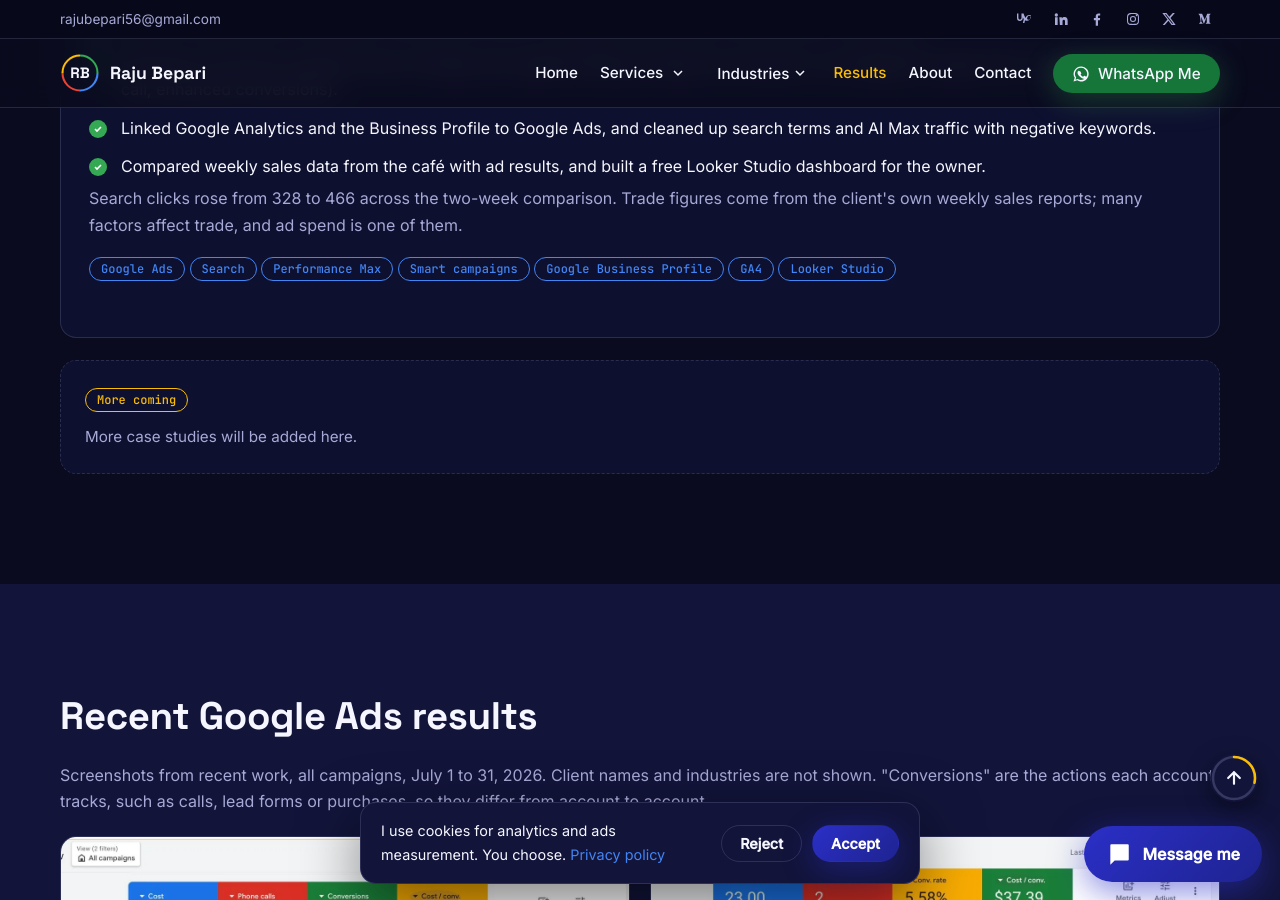
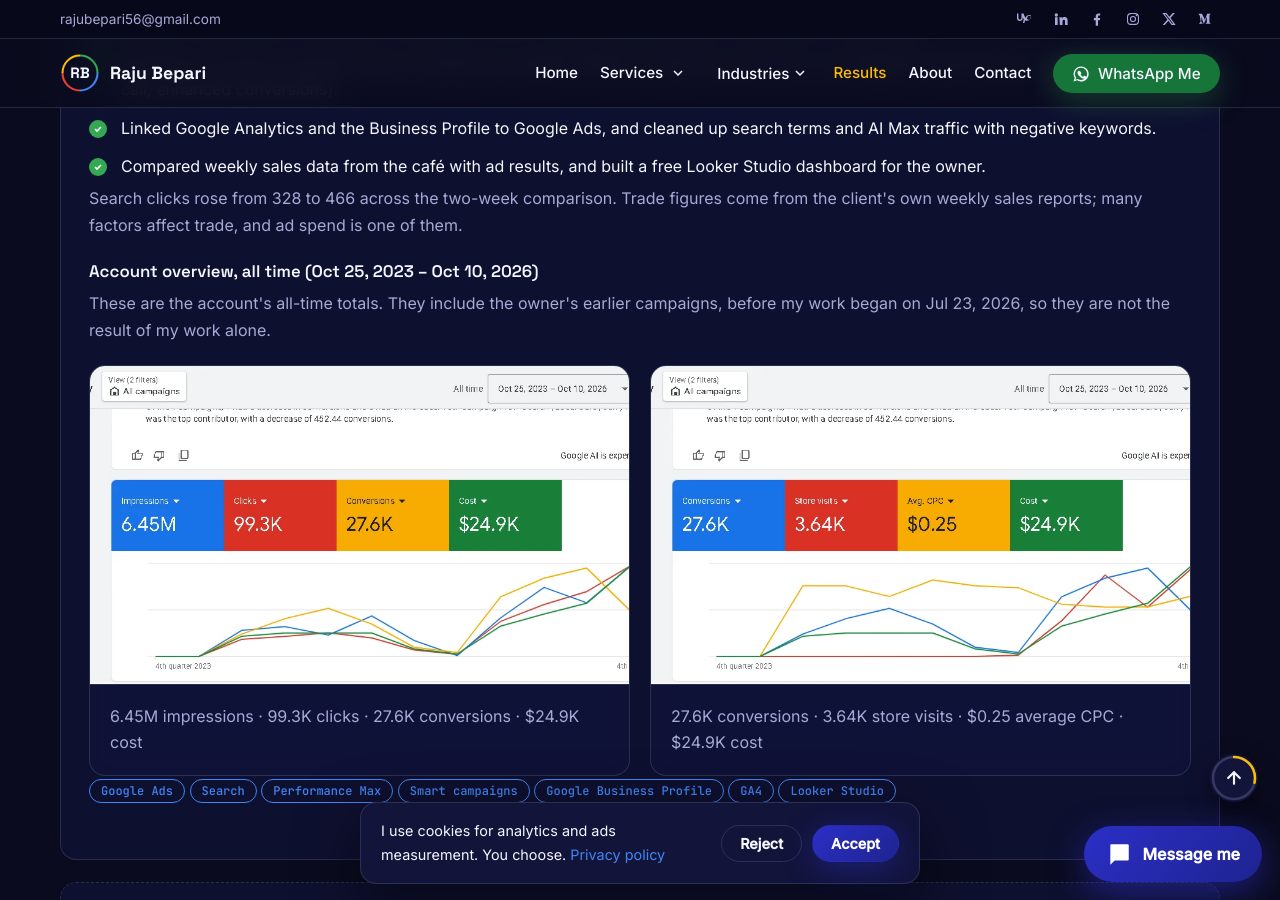
Before and after one commit to rajubepari56/new, a Jekyll site: the page built from results/index.html, in a window 1280 px wide and 900 px high, scrolled down 2119 px. Built offline with Jekyll 4.4.1, drawn with Linux system fonts in a browser that asks for light colours.

Commit message:
Add all-time account screenshots (clearly labelled) to the cafe case study
Co-Authored-By: Claude Sonnet 5.5 <noreply@anthropic.com>
Claude-Session: https://claude.ai/code/session_016WDrj8vpgep71jLvm3mnh4

```diff
--- a/_data/case_studies.yml
+++ b/_data/case_studies.yml
@@ -36,3 +36,8 @@
     - { n: "A$0.20", l: "average CPC, down from A$0.37 after the Search rebuild" }
     - { n: "A$6.64", l: "cost per store visit with Performance Max, vs A$9.13 on Smart (14 days)" }
   metrics: "Search clicks rose from 328 to 466 across the two-week comparison. Trade figures come from the client's own weekly sales reports; many factors affect trade, and ad spend is one of them."
+  screens_title: "Account overview, all time (Oct 25, 2023 – Oct 10, 2026)"
+  screens_note: "These are the account's all-time totals. They include the owner's earlier campaigns, before my work began on Jul 23, 2026, so they are not the result of my work alone."
+  screens:
+    - { img: /assets/images/cafe-account-1.webp, w: 881, h: 519, alt: "Google Ads overview, all time Oct 25, 2023 to Oct 10, 2026, showing 6.45M impressions, 99.3K clicks, 27.6K conversions and $24.9K cost.", cap: "6.45M impressions · 99.3K clicks · 27.6K conversions · $24.9K cost" }
+    - { img: /assets/images/cafe-account-2.webp, w: 881, h: 519, alt: "Google Ads overview, all time Oct 25, 2023 to Oct 10, 2026, showing 27.6K conversions, 3.64K store visits, $0.25 average CPC and $24.9K cost.", cap: "27.6K conversions · 3.64K store visits · $0.25 average CPC · $24.9K cost" }
--- a/results/index.html
+++ b/results/index.html
@@ -22,6 +22,11 @@ permalink: /results/
     <h4>What I did</h4>
     <ul class="ticks">{% for w in c.work %}<li>{{ w }}</li>{% endfor %}</ul>
     <p class="muted">{{ c.metrics }}</p>
+    {% if c.screens %}
+    <h4>{{ c.screens_title }}</h4>
+    <p class="muted">{{ c.screens_note }}</p>
+    <div class="snaps">{% for sc in c.screens %}<figure class="glass snap"><img src="{{ sc.img }}" width="{{ sc.w }}" height="{{ sc.h }}" loading="lazy" alt="{{ sc.alt }}"><figcaption><span class="muted">{{ sc.cap }}</span></figcaption></figure>{% endfor %}</div>
+    {% endif %}
     <p>{% for t in c.tools %}<span class="pill pill--blue">{{ t }}</span> {% endfor %}</p>
   </article>
   {% endfor %}
```
Also changed, not shown: TODO.md (+1 -0 lines), assets/images/cafe-account-1.webp (added), assets/images/cafe-account-2.webp (added).
